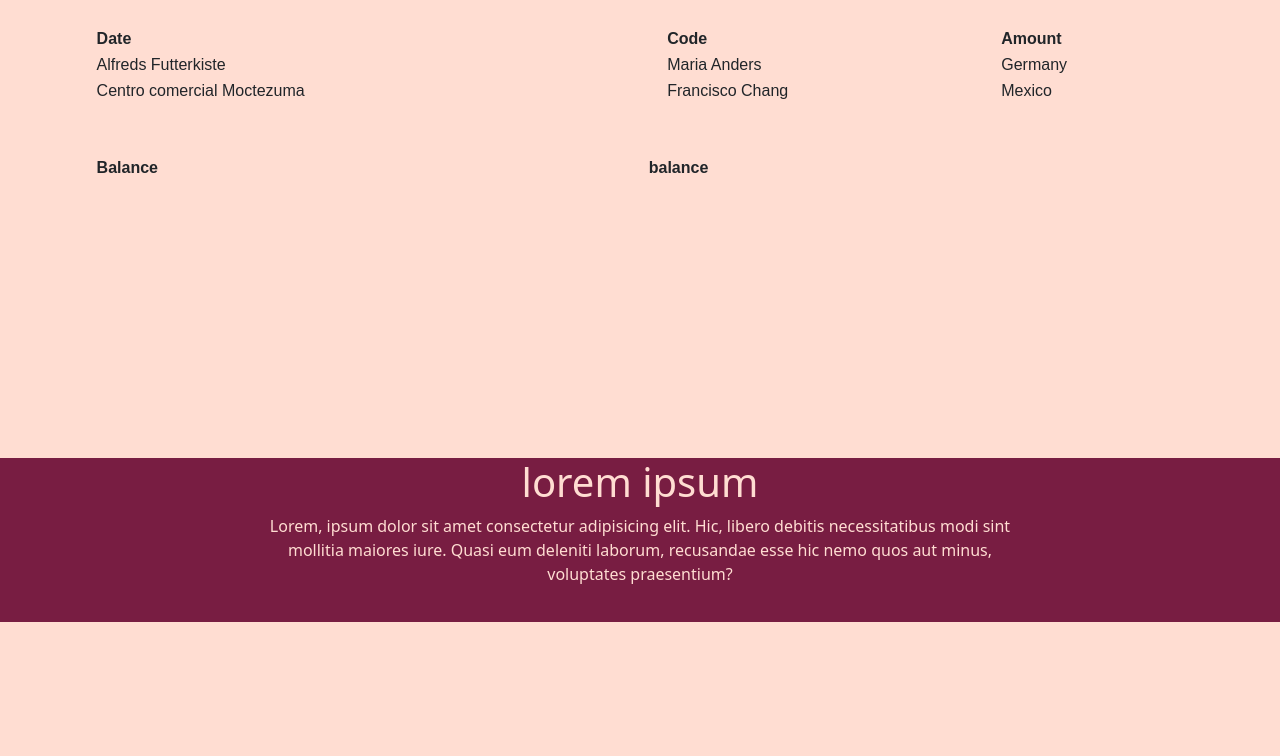
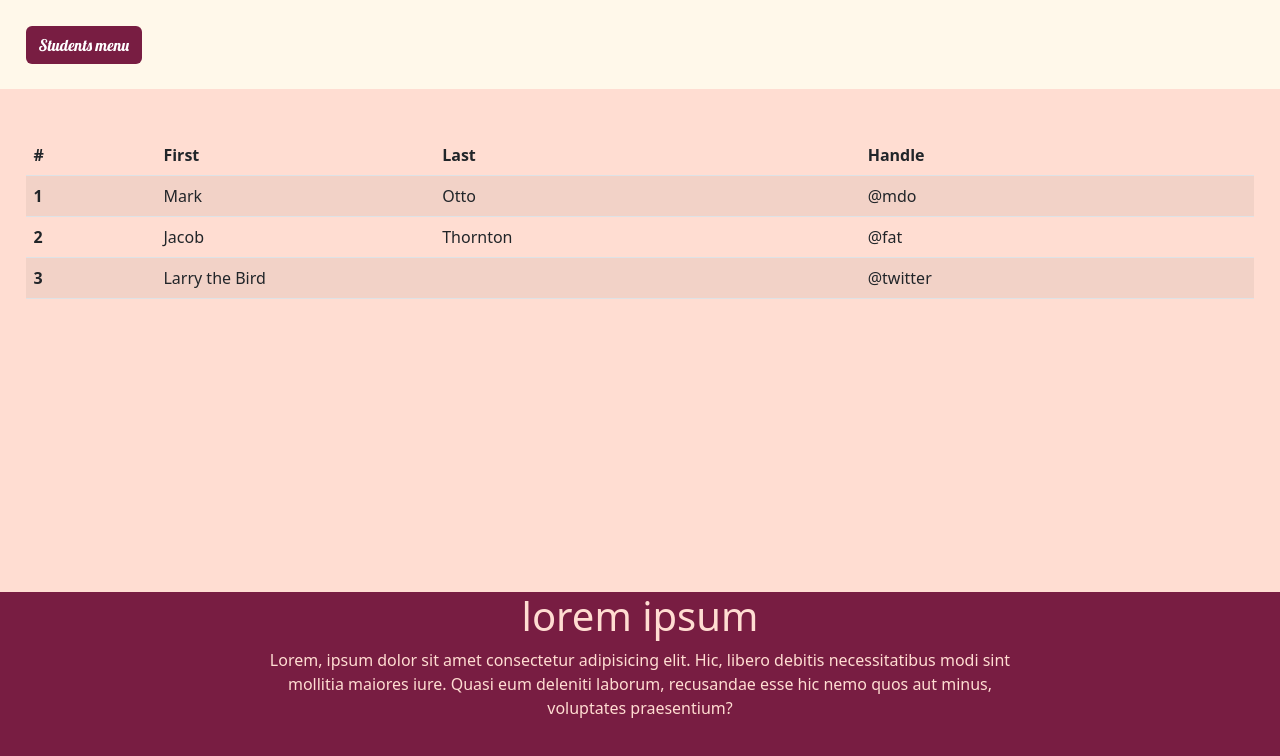
Before and after one commit to gaddie/schoolWeb, a Flask app: page /students_page in a window 1280 px wide. Shown: the part 70-826 px from the top of the page. Before the commit the page ends 692 px from the top, so only its background shows below. Run offline with Flask 3, Linux system fonts and the light colour scheme; lists and menus that the app fills with data are empty; parts of the project's set-up code (start-up, migrations or seed data) failed here and were passed over; some libraries are stand-ins or nearby versions.

Commit message:
update on the students menu

```diff
--- a/main.py
+++ b/main.py
@@ -20,6 +20,7 @@ from sqlalchemy import Table, Column, Integer, ForeignKey
 from sqlalchemy.orm import relationship
 from sqlalchemy.ext.declarative import declarative_base
 from wtforms import Form, SelectField
+
 
 
 app = Flask(__name__)
--- a/static/styles.css
+++ b/static/styles.css
@@ -7,42 +7,53 @@ header {
     background: #FFDDD2;
 
 }
-.header-left, .header-right {
+
+.header-left,
+.header-right {
     float: left;
     height: 100%;
 }
+
 .header-left {
     width: 10%;
     text-align: center;
 }
+
 .header-right {
     width: 80%;
 }
+
 .header-left img {
     height: 40px;
     margin-top: 15px;
 }
+
 .logo {
     border-radius: 100%;
 }
-.header-right > a {
+
+.header-right>a {
     display: none;
 }
+
 .header-right ul {
     /* list-style: none; */
     height: 100%;
     text-align: right;
 }
+
 .header-right ul li {
     display: inline-block;
     margin: 0 20px;
     line-height: 70px;
     height: 100%;
 }
+
 .header-right ul li a {
     color: #565A5C;
     text-decoration: none;
 }
+
 .header-right ul li a.cta {
     padding: 10px 20px;
     color: white;
@@ -52,6 +63,7 @@ header {
 .space {
     padding-top: 20%;
 }
+
 .hamburger-menu {
     position: absolute;
     top: 0;
@@ -64,6 +76,7 @@ header {
     min-height: 10vh;
     background-color: #781D42;
 }
+
 .hamburger-menu ul {
     display: flex;
     height: 50%;
@@ -72,11 +85,13 @@ header {
     align-items: flex-start;
     list-style: none;
 }
+
 .hamburger-menu ul li a {
     color: white;
     text-decoration: none;
     font-size: 18px;
 }
+
 .close {
     display: block;
     position: absolute;
@@ -86,12 +101,13 @@ header {
     font-size: 25px;
     text-decoration: none;
 }
-@media screen and (max-width: 1000px)
-{
+
+@media screen and (max-width: 1000px) {
     .header-right ul {
         display: none;
     }
-    .header-right > a {
+
+    .header-right>a {
         display: block;
         height: 100%;
         line-height: 70px;
@@ -129,7 +145,7 @@ header {
 }
 
 .color {
-    color:#781D42;
+    color: #781D42;
     font-family: 'Lobster', cursive;
 }
 
@@ -140,28 +156,29 @@ header {
 .fa-user {
     padding-right: 2%;
 }
+
 .fa-bars {
-    color:#781D42;
+    color: #781D42;
 }
 
 
 .school_name {
     position: absolute;
     top: 30%;
-    left:17%;
+    left: 17%;
     font-family: 'Lobster', cursive;
     color: #FFDDD2;
     font-size: 10vw;
-    -webkit-box-reflect: below -20px linear-gradient(transparent, rgba(0,0,0,.2));
+    -webkit-box-reflect: below -20px linear-gradient(transparent, rgba(0, 0, 0, .2));
 
 }
 
 .school_word {
     position: absolute;
     top: 30%;
-    right:20%;
+    right: 20%;
     font-family: 'Lobster', cursive;
-    color:#781D42;
+    color: #781D42;
     font-size: 10vw;
 
 }
@@ -169,7 +186,7 @@ header {
 .school-motto {
     position: absolute;
     top: 60%;
-    right:55%;
+    right: 55%;
     left: 10%;
     color: white;
     font-size: vw;
@@ -187,7 +204,7 @@ header {
     position: absolute;
     background-color: #f1f1f1;
     min-width: 150px;
-    box-shadow: 0px 8px 16px 0px rgba(0,0,0,0.2);
+    box-shadow: 0px 8px 16px 0px rgba(0, 0, 0, 0.2);
 
 }
 
@@ -198,9 +215,13 @@ header {
     text-align: center;
 }
 
-  .dropdown-content a:hover {background-color: #ddd;}
+.dropdown-content a:hover {
+    background-color: #ddd;
+}
 
-  .dropdown:hover .dropdown-content {display: block;}
+.dropdown:hover .dropdown-content {
+    display: block;
+}
 
 
 
@@ -209,9 +230,10 @@ header {
 
 .logo-container {
 
-    max-width:10px;
+    max-width: 10px;
     height: auto;
 }
+
 body {
     background-color: #FFDDD2;
 
@@ -266,9 +288,11 @@ body {
     display: flex;
     justify-content: center;
 }
+
 .col-lg-4 {
     text-align: center;
 }
+
 .sch_number {
     margin-top: 10%;
 }
@@ -282,6 +306,7 @@ body {
 .home-demo .item {
     background: #ff3f4d;
 }
+
 .home-demo h2 {
     color: #FFF;
     text-align: center;
@@ -290,13 +315,15 @@ body {
     font-style: italic;
     font-weight: 300;
 }
+
 .owl-carousel {
     margin-top: 5%;
 }
 
 
 /* button styles */
-.wtf-form input[type=submit], .wtf-form button[type=submit] {
+.wtf-form input[type=submit],
+.wtf-form button[type=submit] {
     margin-top: 30px;
     width: 100%;
     background-color: #781D42;
@@ -304,7 +331,8 @@ body {
     color: rgb(255, 251, 251);
 }
 
-.wtf-form input[type=submit]:hover, .wtf-form button[type=submit]:hover {
+.wtf-form input[type=submit]:hover,
+.wtf-form button[type=submit]:hover {
     transform: scale(1.02);
     background-color: #BFEAF5;
     color: black;
@@ -328,18 +356,24 @@ body {
     font-family: Arial, Helvetica, sans-serif;
     border-collapse: collapse;
     width: 100%;
+    color: #781D42;
 }
 
-  #atudents td, #atudents th {
+#atudents td,
+#atudents th {
     border: 1px solid #ddd;
     padding: 8px;
 }
 
-  #students tr:nth-child(even){background-color: #f2f2f2;}
+#students tr:nth-child(even) {
+    background-color: #f2f2f2;
+}
 
-  #students  tr:hover {background-color: #ddd;}
+#students tr:hover {
+    background-color: #ddd;
+}
 
-  #students  th {
+#students th {
     padding-top: 12px;
     padding-bottom: 12px;
     text-align: left;
@@ -350,6 +384,59 @@ body {
 .information {
     padding: 2%;
 }
+
+.menu-bar {
+    padding: 2%;
+    background-color: #FFF8EA;
+}
+
+.name {
+    padding-bottom: 2%;
+}
+
+
+/* students information table */
+.detail-tab {
+    padding: 2%;
+    margin-top: 20px;
+}
+
+
+/* offcanvas decoration */
+.offcanvas {
+    background-color: #FFF8EA;
+}
+
+.offcanvas-title {
+    padding-top: 10%;
+}
+
+.ms-2 {
+    padding: 3%;
+}
+.text-decoration {
+    font-family: 'Lobster', cursive;
+    color: #781D42;
+}
+
+.button-style {
+    background-color:#781D42;
+    color: white;
+    font-family: 'Lobster', cursive;
+}
+.button-style:hover {
+    transform: scale(1.15);
+    background-color: #BFEAF5;
+    color: black;
+    box-shadow: 0 4px 8px 0 rgba(0, 0, 0, 0.2), 0 6px 20px 0 rgba(0, 0, 0, 0.19);
+    font-family: 'Lobster', cursive;
+}
+.icon {
+    color: #781D42;
+}
+
+
+
 
 /* footer styles */
 .footer {
--- a/templates/students_menu.html
+++ b/templates/students_menu.html
@@ -1,41 +1,89 @@
 {% include "header.html" %}
+
 <body>
+
+
+    <div class="row menu-bar">
+
+
+        <div class="container-one col-lg-3 student-menu-btn">
+            <button class="btn button-style" type="button" data-bs-toggle="offcanvas"
+                data-bs-target="#offcanvasScrolling" aria-controls="offcanvasScrolling">Students menu</button>
+
+            <div class="offcanvas offcanvas-start" data-bs-scroll="true" data-bs-backdrop="false" tabindex="-1"
+                id="offcanvasScrolling" aria-labelledby="offcanvasScrollingLabel">
+                <div class="offcanvas-header">
+
                     {% if current_user.is_authenticated: %}
-    <div class="name">
-        <i class="fa-solid fa-user"></i>{{current_user.f_name}}
+                    <div class="name offcanvas-title" >
+                        <p><i class="fa-solid fa-user"></i>{{current_user.f_name}}</p>
                     </div>
                     {% endif %}
-    <div class="container information">
-        <table class="students">
+                    <button type="button" class="btn-close" data-bs-dismiss="offcanvas" aria-label="Close"></button>
+                </div>
+                <div class="offcanvas-body">
+                    <ol class="list-group">
+                        <li class="list-group-item d-flex justify-content-between align-items-start">
+                          <div class="ms-2 me-auto">
+                            <div class="fw-bold"><a class="text-decoration" href="#">Fee Statement</a></div>
+
+                          </div>
+                          <i class="fa fa-money-bill icon"></i>
+                        </li>
+                        <li class="list-group-item d-flex justify-content-between align-items-start">
+                          <div class="ms-2 me-auto">
+                            <div class="fw-bold"><a class="text-decoration" href="{{ url_for('send_email') }}">Change Password</a></div>
+
+                          </div>
+                          <i class="fa-solid fa-lock icon"></i>
+                        </li>
+                        <li class="list-group-item d-flex justify-content-between align-items-start">
+                          <div class="ms-2 me-auto">
+                            <div class="fw-bold"><a class="text-decoration" href="#">Units Registered</a></div>
+                          </div>
+                          <i class="fa-regular fa-note-sticky icon"></i>
+                        </li>
+                      </ol>
+                </div>
+            </div>
+        </div>
+    </div>
+
+    <div class="detail-tab">
+        <div class="container-two">
+            <table class="table table-striped">
+                <thead>
                     <tr>
-            <th>Date</th>
-            <th>Code</th>
-            <th>Amount</th>
+                        <th scope="col">#</th>
+                        <th scope="col">First</th>
+                        <th scope="col">Last</th>
+                        <th scope="col">Handle</th>
+                    </tr>
+                </thead>
+                <tbody>
+                    <tr>
+                        <th scope="row">1</th>
+                        <td>Mark</td>
+                        <td>Otto</td>
+                        <td>@mdo</td>
                     </tr>
                     <tr>
-            <td>Alfreds Futterkiste</td>
-            <td>Maria Anders</td>
-            <td>Germany</td>
+                        <th scope="row">2</th>
+                        <td>Jacob</td>
+                        <td>Thornton</td>
+                        <td>@fat</td>
                     </tr>
                     <tr>
-            <td>Centro comercial Moctezuma</td>
-            <td>Francisco Chang</td>
-            <td>Mexico</td>
+                        <th scope="row">3</th>
+                        <td colspan="2">Larry the Bird</td>
+                        <td>@twitter</td>
                     </tr>
+                </tbody>
             </table>
         </div>
+    </div>
 
-    <div class="container information">
-        <table class="students">
 
-            <tr>
-            <th>Balance</th>
-            <th>balance</th>
-
-            </tr>
-
-        </table>
-    </div>
 
     <script src="https://ajax.googleapis.com/ajax/libs/jquery/3.6.1/jquery.min.js"></script>
 
```
Lines whose indentation alone changed are shown as unchanged.
